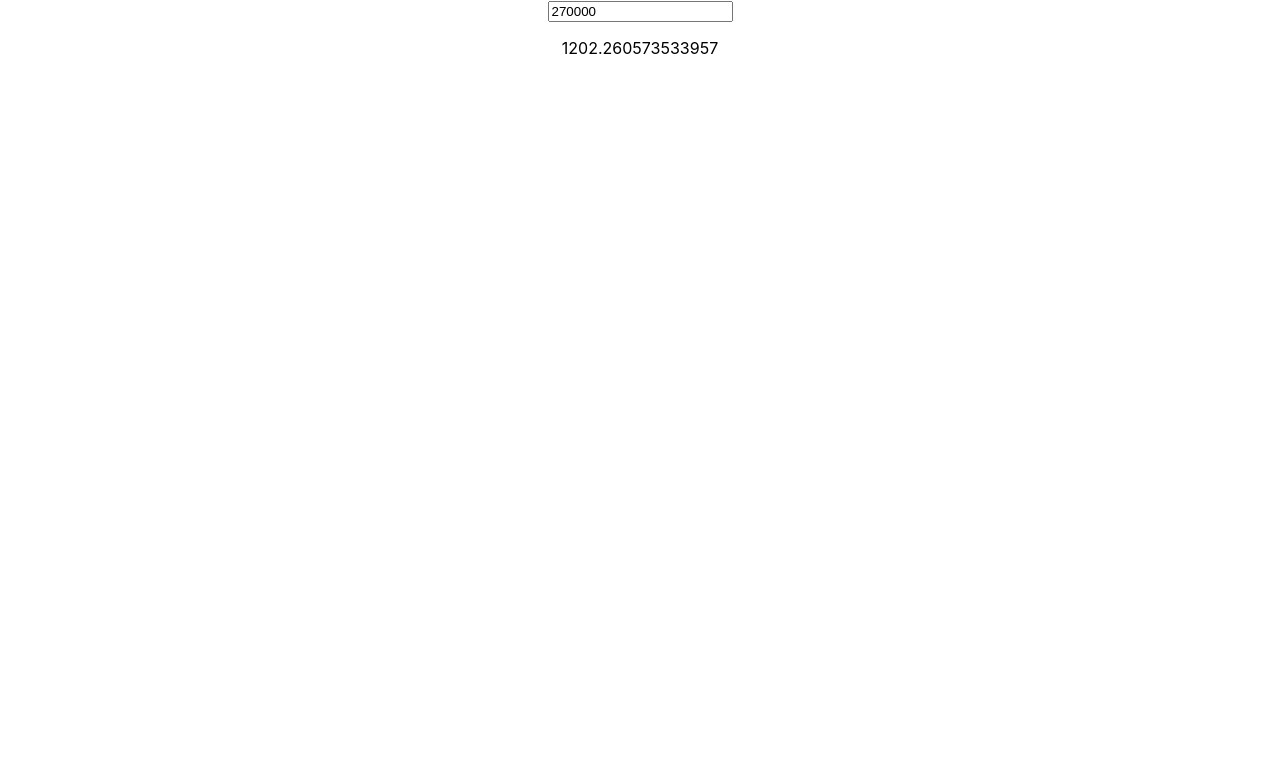
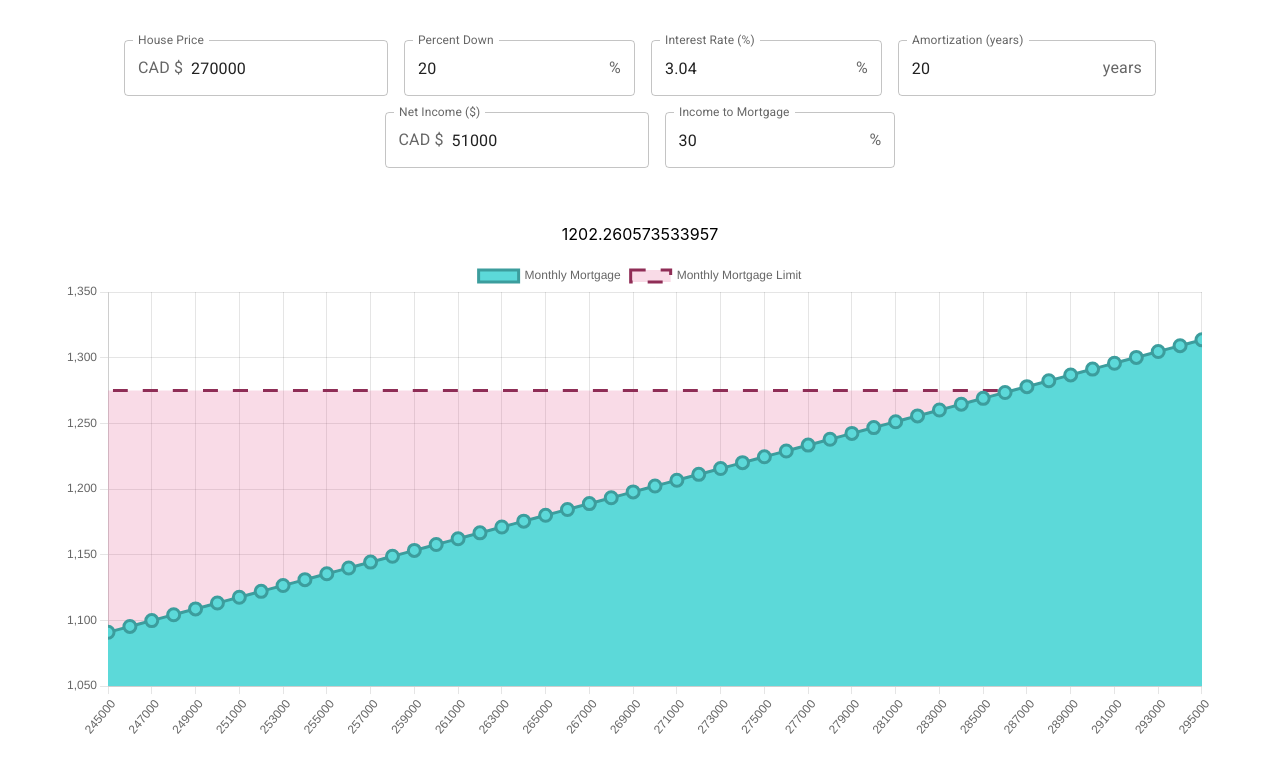
Before and after one commit to rudydelorenzo/maxgage, a React (Create React App) app: page / in a window 1280 px wide. Shown: the top 772 px of the page. Built offline with nearby package versions, Linux system fonts and the light colour scheme.

Commit message:
Ui Revamp, completion

```diff
--- a/public/index.html
+++ b/public/index.html
@@ -10,34 +10,11 @@
       content="Web site created using create-react-app"
     />
     <link rel="apple-touch-icon" href="%PUBLIC_URL%/logo192.png" />
-    <!--
-      manifest.json provides metadata used when your web app is installed on a
-      user's mobile device or desktop. See https://developers.google.com/web/fundamentals/web-app-manifest/
-    -->
     <link rel="manifest" href="%PUBLIC_URL%/manifest.json" />
-    <!--
-      Notice the use of %PUBLIC_URL% in the tags above.
-      It will be replaced with the URL of the `public` folder during the build.
-      Only files inside the `public` folder can be referenced from the HTML.
-
-      Unlike "/favicon.ico" or "favicon.ico", "%PUBLIC_URL%/favicon.ico" will
-      work correctly both with client-side routing and a non-root public URL.
-      Learn how to configure a non-root public URL by running `npm run build`.
-    -->
-    <title>React App</title>
+    <title>Maxgage - Rudy de Lorenzo</title>
   </head>
   <body>
     <noscript>You need to enable JavaScript to run this app.</noscript>
     <div id="root"></div>
-    <!--
-      This HTML file is a template.
-      If you open it directly in the browser, you will see an empty page.
-
-      You can add webfonts, meta tags, or analytics to this file.
-      The build step will place the bundled scripts into the <body> tag.
-
-      To begin the development, run `npm start` or `yarn start`.
-      To create a production bundle, use `npm run build` or `yarn build`.
-    -->
   </body>
 </html>
--- /dev/null
+++ b/src/ChartContainer.css
@@ -0,0 +1,40 @@
+body {
+    width: 100vw;
+    margin: 0;
+    padding: 0;
+
+    display: flex;
+    flex-direction: row;
+    justify-content: center;
+    align-items: center;
+}
+
+.content {
+    display: flex;
+    flex-direction: column;
+    align-items: center;
+    justify-content: center;
+}
+
+.buttons-container {
+    width: fit-content;
+    margin: 2rem;
+
+    display: flex;
+    flex-direction: row;
+    justify-content: center;
+    align-items: center;
+
+    flex-wrap: wrap;
+}
+
+.buttons-container > div {
+    margin: 0.5rem;
+    min-width: 100px;
+}
+
+
+.chart {
+    width: clamp(200px, 90vw, 150vh);
+    height: 60vh;
+}
--- a/src/ChartContainer.tsx
+++ b/src/ChartContainer.tsx
@@ -1,5 +1,13 @@
-import React, {useEffect, useState} from 'react';
-import { getMonthlyMortgage, mortgageDetails } from "./MortgageCalc";
+import React, { useEffect, useState } from 'react';
+import { getMonthlyMortgage, getChartData } from "./MortgageCalc";
+import { chartTypes, ChartData, mortgageDetails } from "./MortgageCalc";
+import { Chart, registerables } from 'chart.js';
+import { Line } from 'react-chartjs-2';
+import './ChartContainer.css'
+
+import {InputAdornment, TextField} from "@mui/material";
+
+Chart.register(...registerables);
 
 type Props = {}
 
@@ -9,28 +17,99 @@ function ChartContainer(props: Props) {
     const [i, setI] = useState<number>(3.04);
     const [years, setYears] = useState<number>(20);
 
-    const [monthly, setMonthly] = useState<number>(getMonthlyMortgage({
+    const [mgDetails, setMgDetails] = useState<mortgageDetails>({
         "housePrice": housePrice,
         "downPercent": downPercent,
         "i": i,
         "years": years
-    }))
+    })
+
+    const [monthly, setMonthly] = useState<number>(getMonthlyMortgage(mgDetails))
+
+    const [chartData, setChartData] = useState<ChartData>(getChartData(chartTypes.housePrice, chartTypes.monthlyMortgage, mgDetails))
 
     useEffect(() => {
-        setMonthly(getMonthlyMortgage({
+        setMgDetails({
             "housePrice": housePrice,
             "downPercent": downPercent,
             "i": i,
             "years": years
-        }))
+        })
     }, [housePrice, downPercent, i, years])
 
+    useEffect(() => {
+        setMonthly(getMonthlyMortgage(mgDetails))
+
+        setChartData(getChartData(chartTypes.housePrice, chartTypes.monthlyMortgage, mgDetails))
+    }, [mgDetails]);
+
+    const [netIncome, setNetIncome] = useState<number>(51000)
+    const [mortgagePercent, setMortgagePercent] = useState<number>(30)
+
+    const data = {
+        labels: chartData.x,
+        datasets: [
+            {
+                label: chartTypes.monthlyMortgage,
+                fill: true,
+                lineTension: 0.5,
+                backgroundColor: 'rgb(92,217,217)',
+                borderColor: 'rgb(60,157,157)',
+                borderWidth: 3,
+                data: chartData.y,
+
+                pointRadius: 6,
+                pointHoverRadius: 9
+            },
+            {
+                label: "Monthly Mortgage Limit",
+                fill: true,
+                lineTension: 0.5,
+                backgroundColor: 'rgba(224, 75, 136, 0.2)',
+                borderColor: 'rgba(143, 45, 86)',
+                borderWidth: 3,
+                borderDash: [15, 15],
+                data: chartData.y.map(() => {return (netIncome/12) * (mortgagePercent / 100)}),
+
+                pointRadius: 0
+            }
+        ],
+
+    }
+
+    const chartOptions = {
+        maintainAspectRatio: false,
+        scales: {
+            x: {
+                min: (Math.round(housePrice - 25000)/10) * 10,
+                max: (Math.round(housePrice + 25000)/10) * 10,
+                ticks: {
+                    // forces step size to be 1000 units
+                    stepSize: 2500
+                }
+            }
+        }
+    }
 
 
     return (
-        <div>
-            <input type="number" value={housePrice} onChange={(event => setHousePrice(parseInt(event.target.value)))} />
+        <div className="content">
+            <div className="buttons-container">
+                <TextField type="number" value={housePrice} label="House Price" InputProps={{ startAdornment: <InputAdornment position="start">CAD $</InputAdornment>, inputProps: { min: 0, step: 1000 }}} onChange={(event => setHousePrice(parseInt(event.target.value)))}/>
+                <TextField type="number" value={downPercent} label="Percent Down" InputProps={{ endAdornment: <InputAdornment position="end">%</InputAdornment>}} onChange={(event => setDownPercent(parseInt(event.target.value)))} />
+                <TextField type="number" value={i} label="Interest Rate (%)" InputProps={{ endAdornment: <InputAdornment position="end">%</InputAdornment>, inputProps: { min: 0, step: .01 }}} onChange={(event => setI(parseFloat(event.target.value)))} />
+                <TextField type="number" value={years} label="Amortization (years)" InputProps={{ endAdornment: <InputAdornment position="end">years</InputAdornment>}} onChange={(event => setYears(parseInt(event.target.value)))} />
+
+                <TextField type="number" value={netIncome} label="Net Income ($)" InputProps={{ startAdornment: <InputAdornment position="start">CAD $</InputAdornment>, inputProps: { min: 0, step: 500 }}} onChange={(event => setNetIncome(parseInt(event.target.value)))} />
+                <TextField type="number" value={mortgagePercent} label="Income to Mortgage" InputProps={{ endAdornment: <InputAdornment position="end">%</InputAdornment>}} onChange={(event => setMortgagePercent(parseInt(event.target.value)))} />
+            </div>
+
             <p>{monthly}</p>
+            <div className="chart">
+                <Line data={data}
+                      options={chartOptions}/>
+            </div>
+
         </div>
     );
 }
--- a/src/MortgageCalc.ts
+++ b/src/MortgageCalc.ts
@@ -11,8 +11,8 @@ type mortgageDetails = {
 }
 
 let chartTypes = {
-    housePrice: "hp",
-    monthlyMortgage: "mm"
+    housePrice: "House Price",
+    monthlyMortgage: "Monthly Mortgage"
 }
 
 function calculateDefaultInsurance(housePrice: number, downPercent: number) : number {
@@ -56,12 +56,12 @@ function getChartData(xType: string, yType: string, mortgageOptions: mortgageDet
     return {x: xData, y: yData}
 }
 
-console.log(getChartData(chartTypes.housePrice, chartTypes.monthlyMortgage, {
+/* console.log(getChartData(chartTypes.housePrice, chartTypes.monthlyMortgage, {
     housePrice: 270000,
     downPercent: 20,
     i: 3.04,
     years: 20
-}));
+})); */
 
 export type { mortgageDetails , ChartData};
-export { getMonthlyMortgage , chartTypes };
+export { getMonthlyMortgage , chartTypes, getChartData };
--- a/src/index.tsx
+++ b/src/index.tsx
@@ -2,6 +2,12 @@ import React from 'react';
 import ReactDOM from 'react-dom';
 import './index.css';
 import App from './App';
+
+import '@fontsource/roboto/300.css';
+import '@fontsource/roboto/400.css';
+import '@fontsource/roboto/500.css';
+import '@fontsource/roboto/700.css';
+
 ReactDOM.render(
   <React.StrictMode>
     <App />
```
Also changed, not shown: package.json (+7 -0 lines), 1 other file (tests, documents, lock files or other folders).
